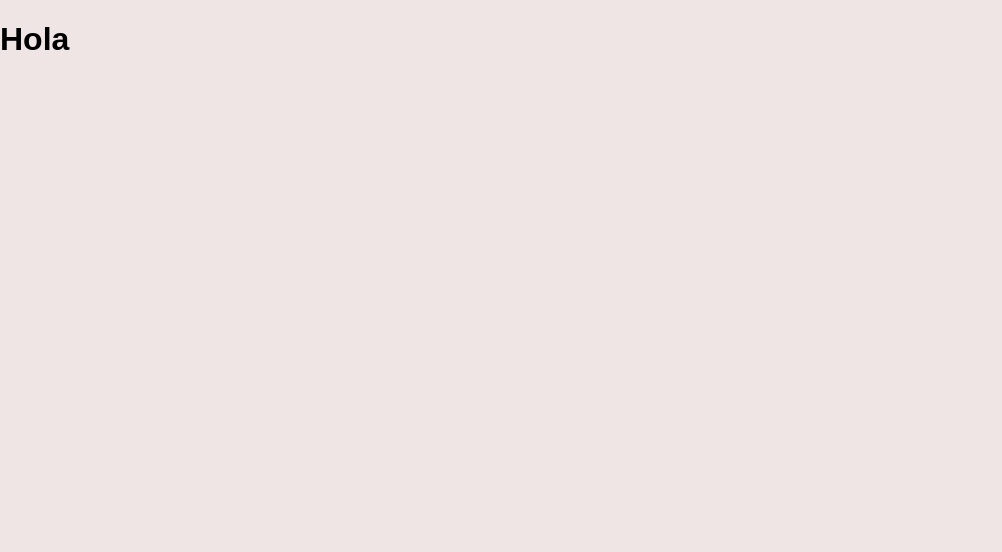
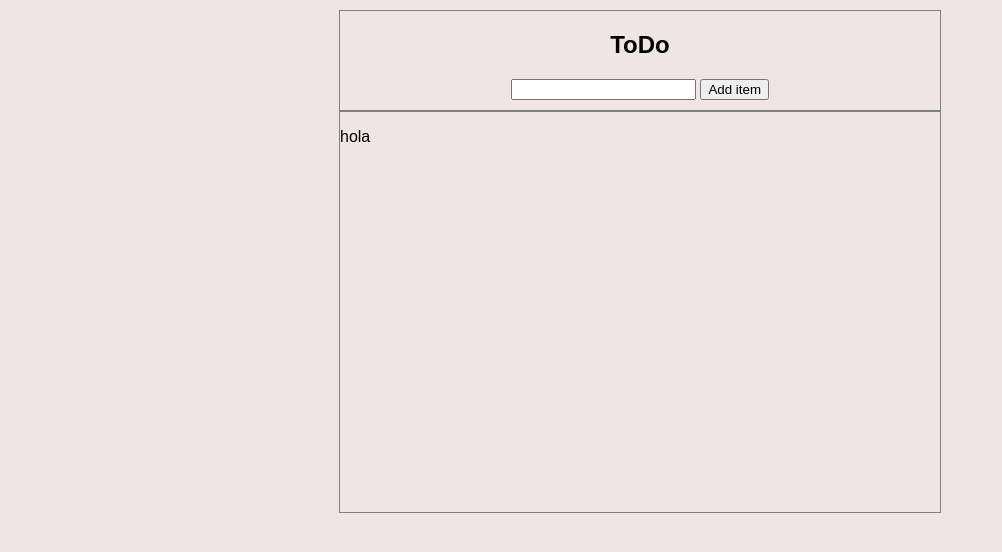
Before and after one commit to nowigor/ToDoLIst, a plain HTML site: page index.html in a window 1280 px wide. Shown: the whole page, without its empty margins (0-1002 px from the left). Drawn offline with Linux system fonts and the light colour scheme.

Commit message:
Added todo list view

```diff
--- a/index.html
+++ b/index.html
@@ -7,7 +7,18 @@
     <title>ToDo list</title>
 </head>
 <body>
-    <h1>Hola</h1>
+    <section class="wrapper">
+        <div class="add-wrapper">
+                <h1>ToDo</h1>
+                    <div class="box">
+                        <input type="text" />
+                        <button onclick="">Add item  </button>
+                    </div>
+            </div>
+            <div class="result">
+                <p>hola</p>
+            </div>
+    </section>
     <script src = "script.js"></script>
 </body>
 
--- a/style.css
+++ b/style.css
@@ -3,3 +3,31 @@ body{
     margin: 0px;
     background-color: rgb(240, 229, 229);
 }
+.add-wrapper
+{
+    width: 600px;
+    border: 1px solid gray;
+    display: flex;
+    justify-content: center;
+    align-items: center;
+    flex-direction: column;
+    margin-top: 10px;
+
+}
+.box
+{
+    margin-bottom: 10px;
+}
+.wrapper
+{
+    display: flex;
+    justify-content: center;
+    align-items: center;
+    flex-direction: column;
+}
+.result
+{
+    width: 600px;
+    height: 400px;
+    border: 1px solid gray;
+}
```
